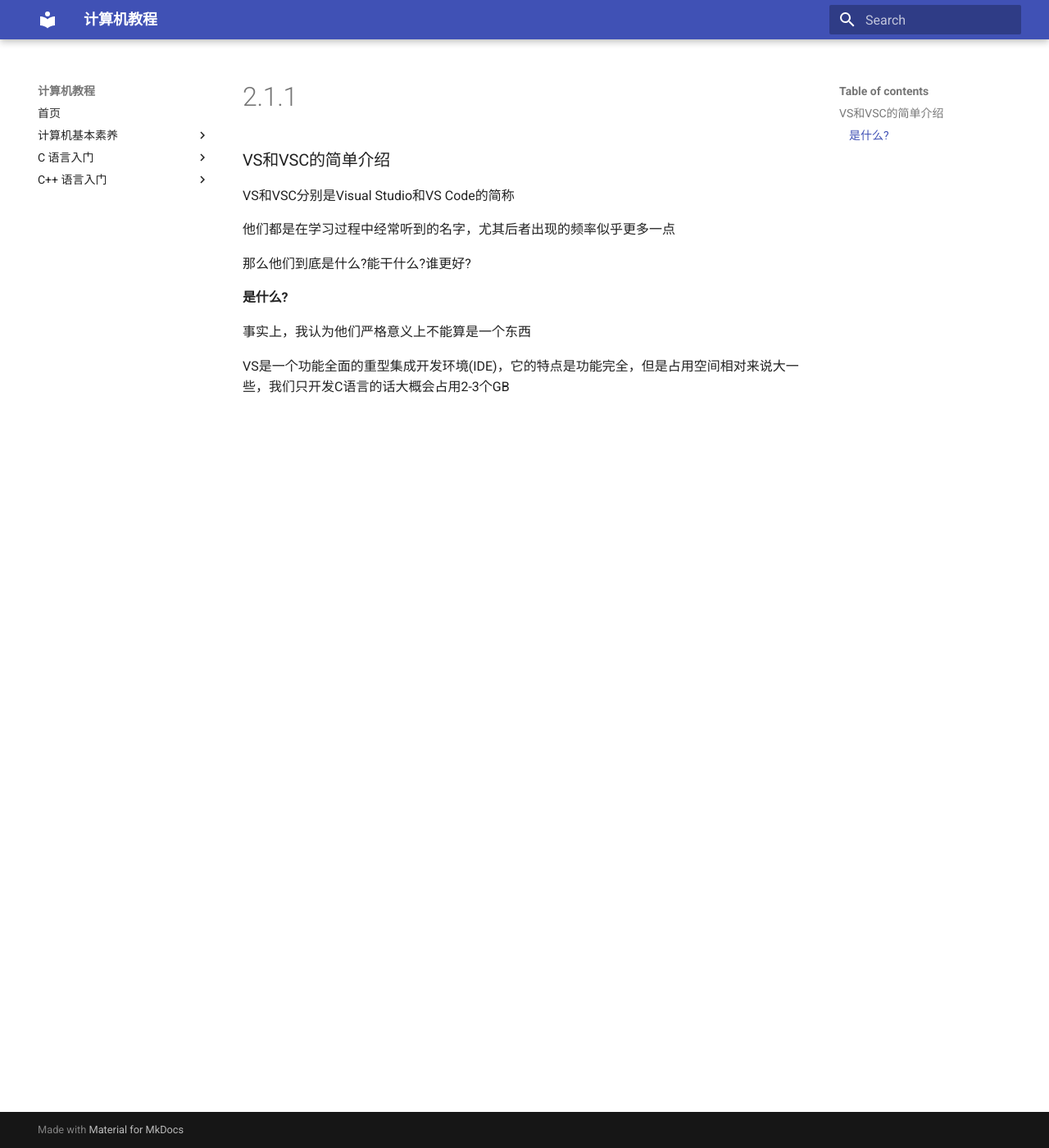
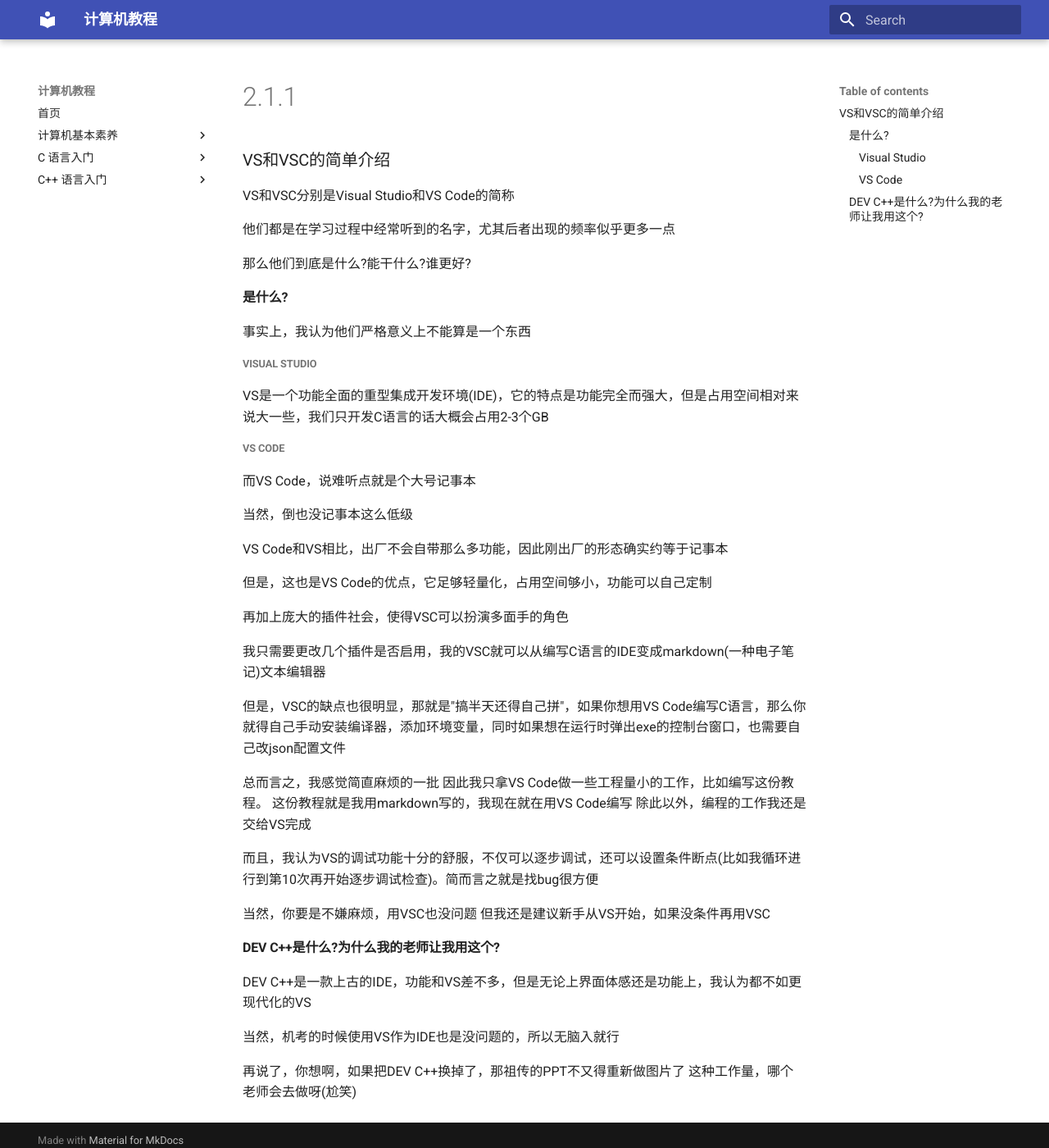
Before and after one commit to Muhamia/computer-tutorials, an MkDocs documentation site: the page built from docs/programming-language-c/2.1.1.md, in a window 1280 px wide and 1400 px high. Shown: the whole window at 82% size. Built offline with MkDocs 1.6.1 and Material for MkDocs 9.7.7, drawn with Linux system fonts in a browser that asks for light colours.

Commit message:
introduction about VS and VSC

```diff
--- a/docs/programming-language-c/2.1.1.md
+++ b/docs/programming-language-c/2.1.1.md
@@ -8,5 +8,37 @@
 
 #### 是什么?
 事实上，我认为他们严格意义上不能算是一个东西
+##### Visual Studio
+VS是一个功能全面的重型集成开发环境(IDE)，它的特点是功能完全而强大，但是占用空间相对来说大一些，我们只开发C语言的话大概会占用2-3个GB
+##### VS Code
+而VS Code，说难听点就是个大号记事本
 
-VS是一个功能全面的重型集成开发环境(IDE)，它的特点是功能完全，但是占用空间相对来说大一些，我们只开发C语言的话大概会占用2-3个GB
+当然，倒也没记事本这么低级
+
+VS Code和VS相比，出厂不会自带那么多功能，因此刚出厂的形态确实约等于记事本
+
+但是，这也是VS Code的优点，它足够轻量化，占用空间够小，功能可以自己定制
+
+再加上庞大的插件社会，使得VSC可以扮演多面手的角色
+
+我只需要更改几个插件是否启用，我的VSC就可以从编写C语言的IDE变成markdown(一种电子笔记)文本编辑器
+
+但是，VSC的缺点也很明显，那就是"搞半天还得自己拼"，如果你想用VS Code编写C语言，那么你就得自己手动安装编译器，添加环境变量，同时如果想在运行时弹出exe的控制台窗口，也需要自己改json配置文件
+
+总而言之，我感觉简直麻烦的一批
+因此我只拿VS Code做一些工程量小的工作，比如编写这份教程。
+这份教程就是我用markdown写的，我现在就在用VS Code编写
+除此以外，编程的工作我还是交给VS完成
+
+而且，我认为VS的调试功能十分的舒服，不仅可以逐步调试，还可以设置条件断点(比如我循环进行到第10次再开始逐步调试检查)。简而言之就是找bug很方便
+
+当然，你要是不嫌麻烦，用VSC也没问题
+但我还是建议新手从VS开始，如果没条件再用VSC
+
+#### DEV C++是什么?为什么我的老师让我用这个?
+DEV C++是一款上古的IDE，功能和VS差不多，但是无论上界面体感还是功能上，我认为都不如更现代化的VS
+
+当然，机考的时候使用VS作为IDE也是没问题的，所以无脑入就行
+
+再说了，你想啊，如果把DEV C++换掉了，那祖传的PPT不又得重新做图片了
+这种工作量，哪个老师会去做呀(尬笑)
```
Also changed, not shown: docs/programming-language-c/2.1.2.md (added, +1 -0 lines).
